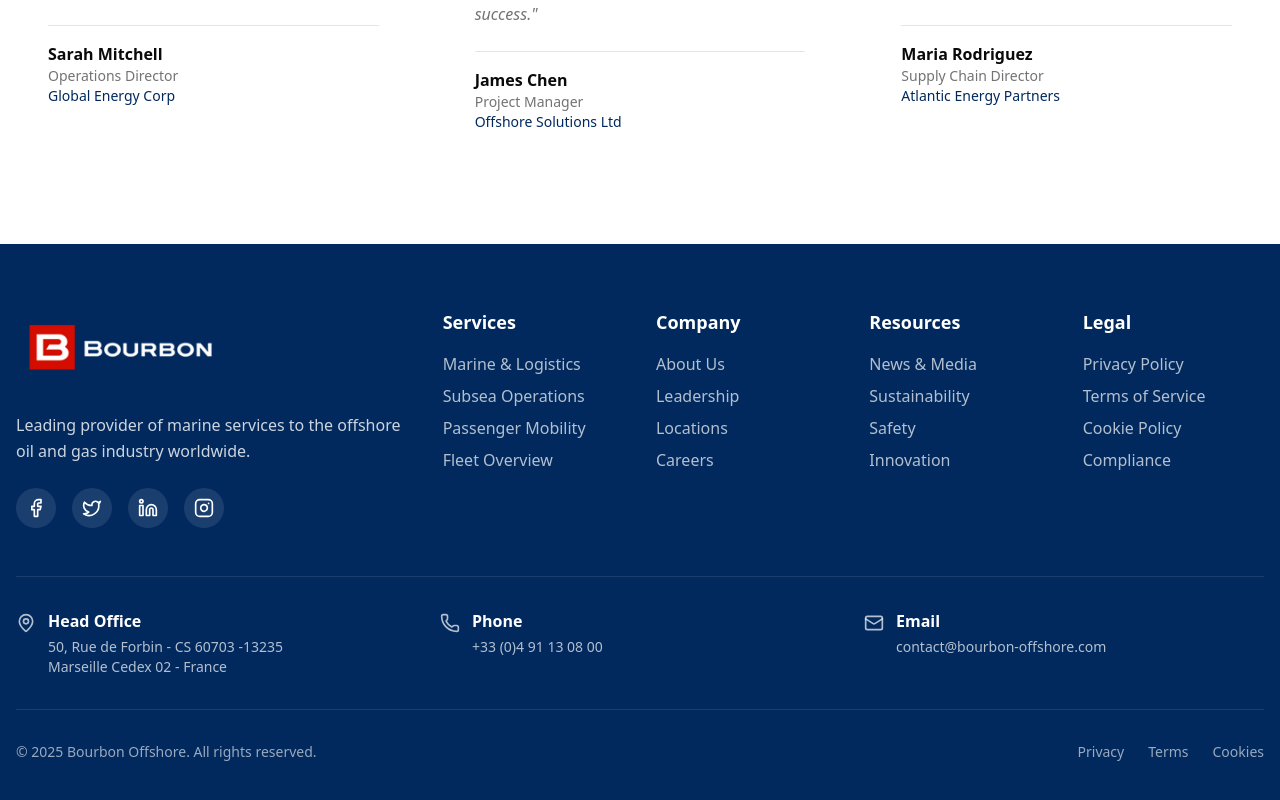
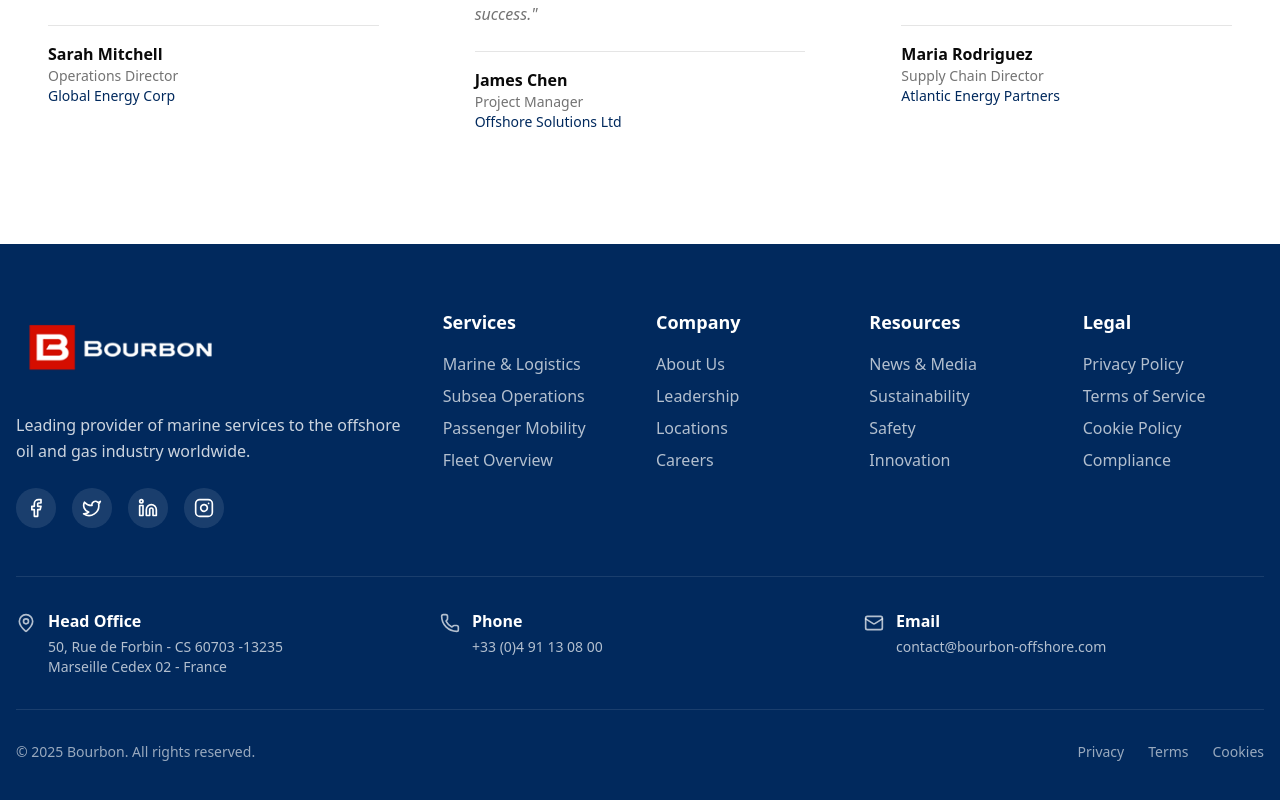
Before and after one commit to Appnovia/bourbon-website, a Next.js app: page / in a window 1280 px wide. Shown: the part 5883-6683 px from the top of the page. Built offline with nearby package versions, Linux system fonts and the light colour scheme.

Commit message:
update on the footer

```diff
--- a/src/app/components/footer.tsx
+++ b/src/app/components/footer.tsx
@@ -134,7 +134,7 @@
         {/* Bottom Bar */}
         <div className="border-t border-white/10 pt-8 flex flex-col md:flex-row justify-between items-center space-y-4 md:space-y-0">
           <p className="text-white/60 text-sm">
-            © 2025 Bourbon Offshore. All rights reserved.
+            &copy; {new Date().getFullYear()} Bourbon. All rights reserved.
           </p>
           <div className="flex space-x-6 text-sm">
             <Link
```
